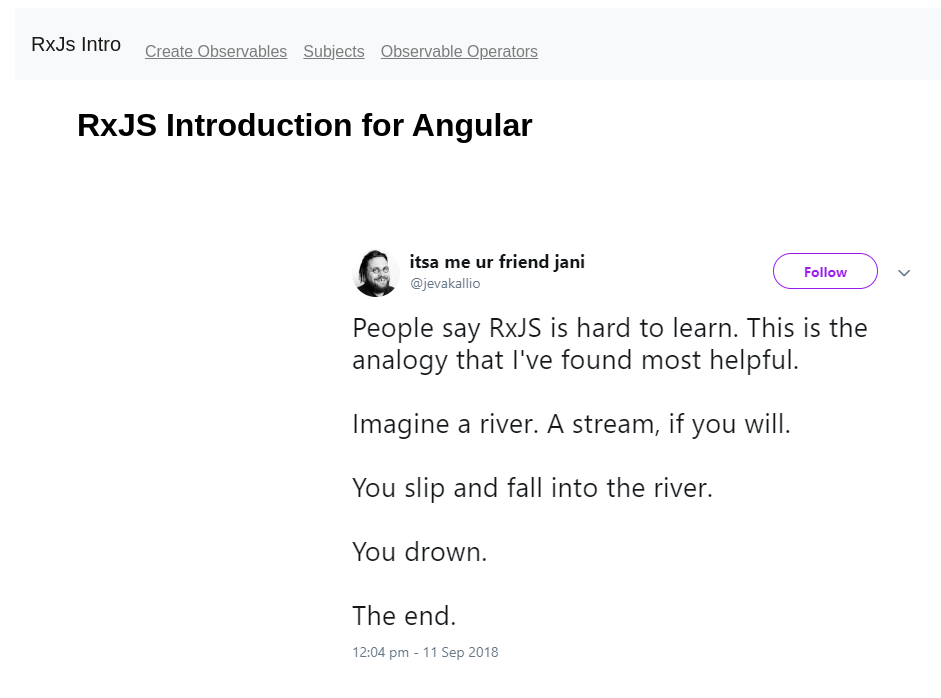
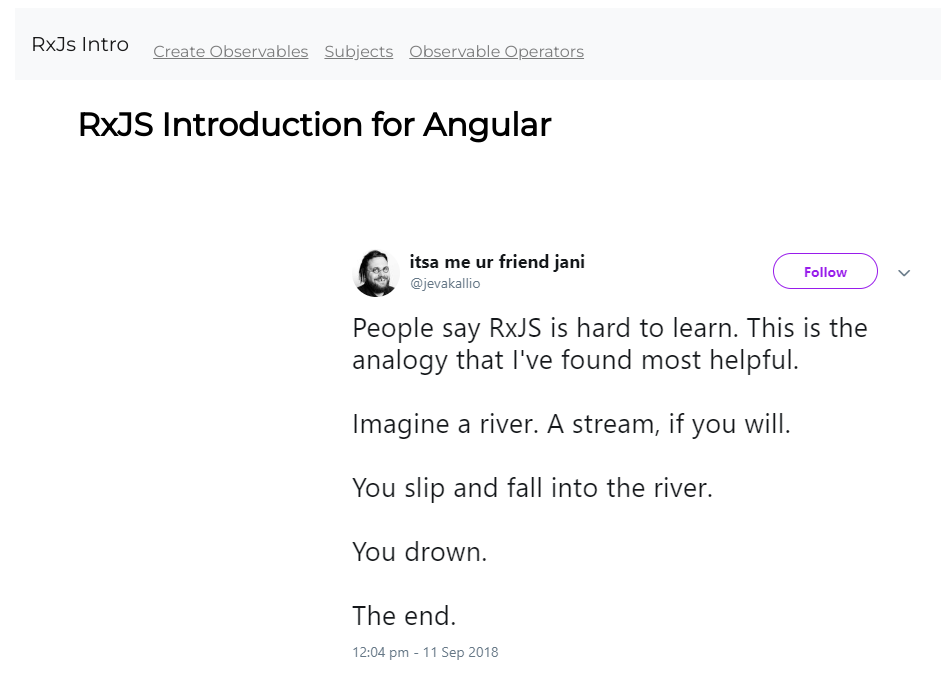
Before and after one commit to fgambarino/rxjs-intro, an Angular app: page /home in a window 1280 px wide. Shown: the top 698 px of the page, without its empty margins (8-949 px from the left). Built offline with nearby package versions, Linux system fonts and the light colour scheme.

Commit message:
change font to montserrat

```diff
--- a/src/index.html
+++ b/src/index.html
@@ -7,6 +7,10 @@
 
     <meta name="viewport" content="width=device-width, initial-scale=1" />
     <link rel="icon" type="image/x-icon" href="assets/favicon.ico" />
+    <link
+      href="https://fonts.googleapis.com/css?family=Montserrat&display=swap"
+      rel="stylesheet"
+    />
   </head>
   <body>
     <app-root></app-root>
--- a/src/styles.scss
+++ b/src/styles.scss
@@ -8,6 +8,6 @@
 @import '../node_modules/bootstrap/scss/nav';
 
 body {
-  font-family: Arial, Helvetica, sans-serif;
+  font-family: 'Montserrat', sans-serif;
   line-height: 1.5;
 }
```
